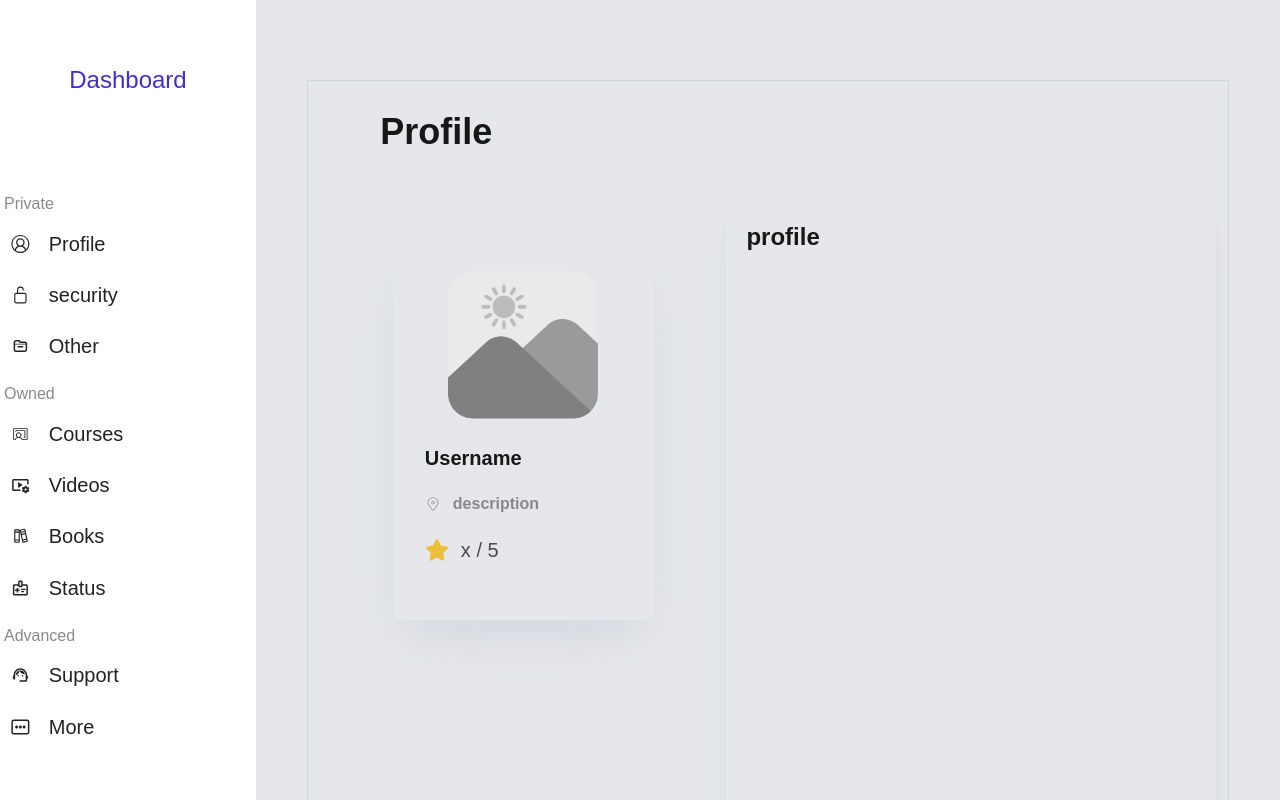
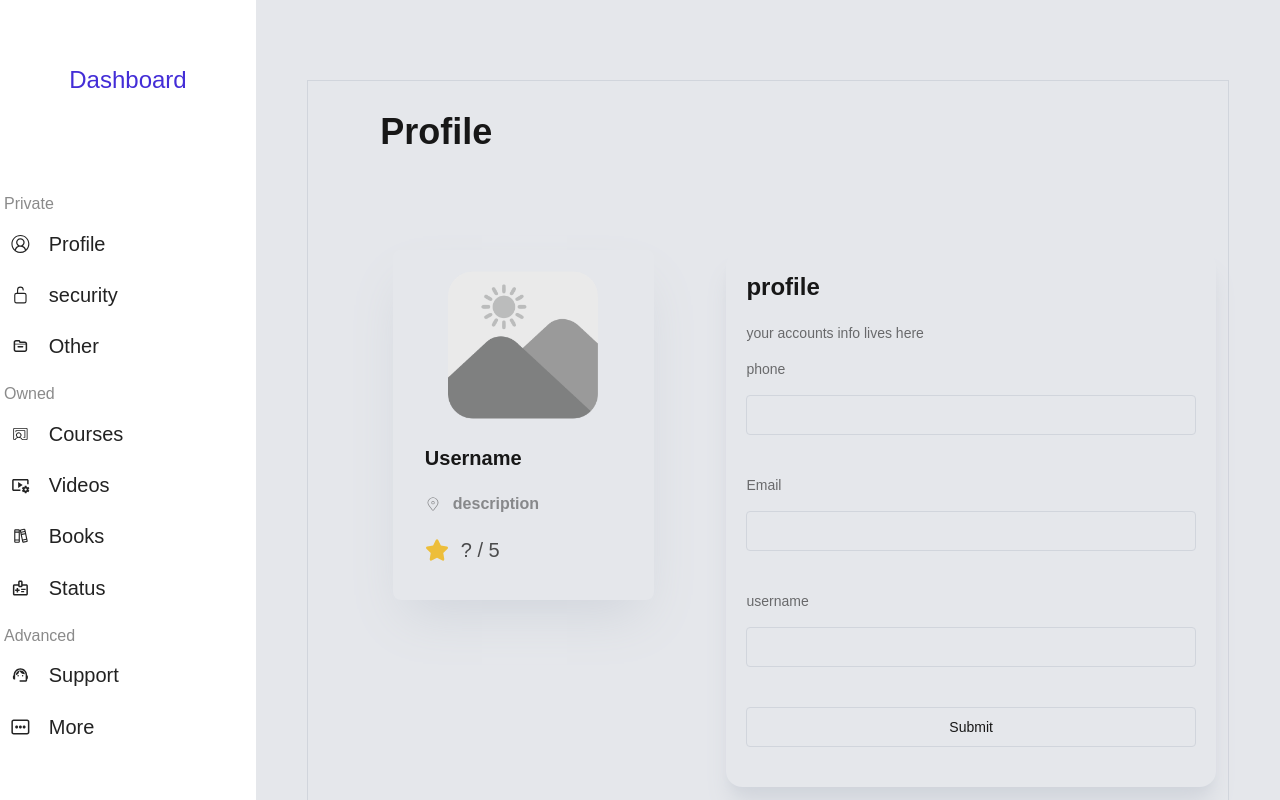
Before and after one commit to iliawm/teaching-website, a Next.js app: page /users/1 in a window 1280 px wide. Built offline with nearby package versions, Linux system fonts and the light colour scheme.

Commit message:
profile section

```diff
--- a/Components/Profile.tsx
+++ b/Components/Profile.tsx
@@ -1,3 +1,4 @@
+"use client"
 import Image from "next/image";
 import { CiLocationOn } from "react-icons/ci";
 import { FaStar } from "react-icons/fa6";
@@ -10,7 +11,7 @@ export function Profile() {
         </div>
         <div className={"w-full h-9/10 font-bold flex justify-start  pl-20 max-h-270"}>
                 <div className={"leftside w-2/5 h-full pt-20 flex justify-center items-start "}>
-                    <div className="w-8/10 h-6/10 flex justify-start items-center rounded-lg shadow-2xl shadow-gray-300 p-5 right-10 max-w-70 max-h-102.5 min-h-87.5 min-w-55 relative flex-col">
+                    <div className="w-8/10 h-fit flex justify-start items-center rounded-lg shadow-2xl shadow-gray-300 p-5 right-10 max-w-70 max-h-102.5 min-h-87.5 min-w-55 relative flex-col">
                         <Image src={"/picture.png"} width={200} height={200} alt={""} className={"w-[100%] relative max-w-[150px]"}/>
                         <div className={"w-full h-full flex flex-col justify-start p-3 gap-5 pt-6"}>
                             <div className={"text-xl"}>Username</div>
@@ -19,18 +20,32 @@ export function Profile() {
                             </div>
                             <div className={"text-xl flex flex-row items-center gap-3  opacity-75"}>
                                 <div className={"text-yellow-500 text-2xl  flex items-center"}><FaStar /></div>
-                                <div className={"text-xl font-light "}> x / 5</div>
+                                <div className={"text-xl font-light flex"}> ? / 5</div>
                             </div>
 
                         </div>
                     </div>
                 </div>
                 <div className={"rightside w-3/5 h-full flex justify-center items-center"}>
-                    <div className={"w-full h-9/10 shadow-gray-300 shadow-xl rounded-2xl"}>
+                    <div className={"w-full h-fit shadow-gray-300 shadow-xl rounded-2xl"}>
                         <div className="top w-full h-1/10 flex p-5 text-2xl font-bold items-center ">
                             profile
                         </div>
-                        <div className="bot w-full h-9/10"></div>
+                        <div className="bot w-full h-9/10 flex p-5 py-0 text-sm font-medium flex-col items-start">
+                            <div className={"opacity-60 mb-4"}>your accounts info lives here</div>
+                            <div className={"opacity-60 mb-4"}>phone</div>
+                            <input type="number" className={"w-full h-10 border border-gray-300 rounded outline-0 focus:ring-0 mb-10"}/>
+                            <div className={"opacity-60 mb-4"}>Email</div>
+                            <input type="email" className={"w-full h-10 border border-gray-300 rounded outline-0 focus:ring-0 mb-10"}/>
+                            <div className={"opacity-60 mb-4"}>username</div>
+                            <input type="email" className={"w-full h-10 border border-gray-300 rounded outline-0 focus:ring-0 mb-10"}/>
+                            <input type="submit" className={"w-full h-10 border border-gray-300 rounded outline-0 focus:ring-0 mb-10 hover:bg-gray-400 transition-all duration-500 ease-linear"} onClick={()=>{
+
+                            }}/>
+
+
+
+                        </div>
                     </div>
                 </div>
         </div>
--- a/Components/dashboard.tsx
+++ b/Components/dashboard.tsx
@@ -8,49 +8,49 @@ import { CgMoreR } from "react-icons/cg";
 
 export function Dashboard({ id }: { id: string }) {
     return (
-        <div className={"w-[20%] h-[100%] flex flex-col bg-white absolute z-30 min-w-[170px] "}>
+        <div className={"w-[20%] h-full flex flex-col bg-white absolute z-30 min-w-42.5 "}>
             <div className="title h-[20%] w-full mb-5 text-2xl text-indigo-700 flex items-center justify-center">
                 Dashboard
             </div>
             <div className="custom-scrollbar w-full h-75/100 text-xl items-start flex flex-col justify-start p-1 gap-1 bg-white overflow-y-scroll overflow-x-hidden">
                 <div className="owned mt-2 text-base opacity-50">Private</div>
-                <Link href={`/users/${id}?section=profile`} className="w-full h-8/100 opacity-95 gap-3 flex items-center justify-start min-h-[33px] hover:bg-gray-400 transition-all duration-[1s] ease-linear">
+                <Link href={`/users/${id}?section=profile`} className="w-full h-8/100 opacity-95 gap-3 flex items-center justify-start min-h-8.25 hover:bg-gray-400 transition-all duration-1000 ease-linear">
                     <VscAccount className={"text-lg w-10"}/>
                     <div className="w-full flex items-cente justify-start">Profile</div>
                 </Link>
-                <Link href={`/users/${id}?section=security`} className="w-full h-8/100 opacity-95 gap-3 flex items-center justify-start min-h-[33px] hover:bg-gray-400 transition-all duration-[1s] ease-linear">
+                <Link href={`/users/${id}?section=security`} className="w-full h-8/100 opacity-95 gap-3 flex items-center justify-start min-h-8.25 hover:bg-gray-400 transition-all duration-1000 ease-linear">
                     <IoLockOpenOutline className={"text-lg w-10"}/>
                     <div className="w-full flex items-cente justify-start">security</div>
                 </Link>
-                <Link href={`/users/${id}?section=other`} className="w-full h-8/100 opacity-95 gap-3 flex items-center justify-start min-h-[33px] hover:bg-gray-400 transition-all duration-[1s] ease-linear">
+                <Link href={`/users/${id}?section=other`} className="w-full h-8/100 opacity-95 gap-3 flex items-center justify-start min-h-8.25 hover:bg-gray-400 transition-all duration-1000 ease-linear">
                     <TiFolderDelete className={"text-lg w-10"}/>
                     <div className="w-full flex items-cente justify-start">Other</div>
                 </Link>
                 {/*devider*/}
                 <div className="owned mt-2 text-base opacity-50">Owned</div>
-                <Link href={`/users/${id}?section=courses`} className="w-full h-8/100 opacity-95 gap-3 flex items-center justify-start min-h-[33px] hover:bg-gray-400 transition-all duration-[1s] ease-linear">
+                <Link href={`/users/${id}?section=courses`} className="w-full h-8/100 opacity-95 gap-3 flex items-center justify-start min-h-8.25 hover:bg-gray-400 transition-all duration-1000 ease-linear">
                     <PiChalkboardTeacherLight className={"text-lg w-10"}/>
                     <div className="w-full flex items-cente justify-start">Courses</div>
                 </Link>
-                <Link href={`/users/${id}?section=videos`} className="w-full h-8/100 opacity-95 gap-3 flex items-center justify-start min-h-[33px] hover:bg-gray-400 transition-all duration-[1s] ease-linear">
+                <Link href={`/users/${id}?section=videos`} className="w-full h-8/100 opacity-95 gap-3 flex items-center justify-start min-h-8.25 hover:bg-gray-400 transition-all duration-1000 ease-linear">
                     <MdVideoSettings className={"text-lg w-10"}/>
                     <div className="w-full flex items-cente justify-start">Videos</div>
                 </Link>
-                <Link href={`/users/${id}?section=books`} className="w-full h-8/100 opacity-95 gap-3 flex items-center justify-start min-h-[33px] hover:bg-gray-400 transition-all duration-[1s] ease-linear">
+                <Link href={`/users/${id}?section=books`} className="w-full h-8/100 opacity-95 gap-3 flex items-center justify-start min-h-8.25 hover:bg-gray-400 transition-all duration-1000 ease-linear">
                     <PiBooks className={"text-lg w-10"}/>
                     <div className="w-full flex items-cente justify-start">Books</div>
                 </Link>
-                <Link href={`/users/${id}?section=status`} className="w-full h-8/100 opacity-95 gap-3 flex items-center justify-start min-h-[33px] hover:bg-gray-400 transition-all duration-[1s] ease-linear">
+                <Link href={`/users/${id}?section=status`} className="w-full h-8/100 opacity-95 gap-3 flex items-center justify-start min-h-8.25 hover:bg-gray-400 transition-all duration-1000 ease-linear">
                     <MdOutlineMedicalInformation className={"text-lg w-10"}/>
                     <div className="w-full flex items-cente justify-start">Status</div>
                 </Link>
                 {/*devider*/}
                 <div className="owned mt-2 text-base opacity-50">Advanced</div>
-                <Link href={`/users/${id}?section=support`} className="w-full h-8/100 opacity-95 gap-3 flex items-center justify-start min-h-[33px] hover:bg-green-500 transition-all duration-[1s] ease-linear">
+                <Link href={`/users/${id}?section=support`} className="w-full h-8/100 opacity-95 gap-3 flex items-center justify-start min-h-8.25 hover:bg-green-500 transition-all duration-1000 ease-linear">
                     <MdSupportAgent className={"text-lg w-10"}/>
                     <div className="w-full flex items-cente justify-start">Support</div>
                 </Link>
-                <Link href={`/users/${id}?section=more`} className="w-full h-8/100 opacity-95 gap-3 flex items-center justify-start min-h-[33px] hover:bg-red-600 transition-all duration-[1s] ease-linear">
+                <Link href={`/users/${id}?section=more`} className="w-full h-8/100 opacity-95 gap-3 flex items-center justify-start min-h-8.25 hover:bg-red-600 transition-all duration-1000 ease-linear">
                     <CgMoreR className={"text-lg w-10"}/>
                     <div className="w-full flex items-cente justify-start">More</div>
                 </Link>
```
